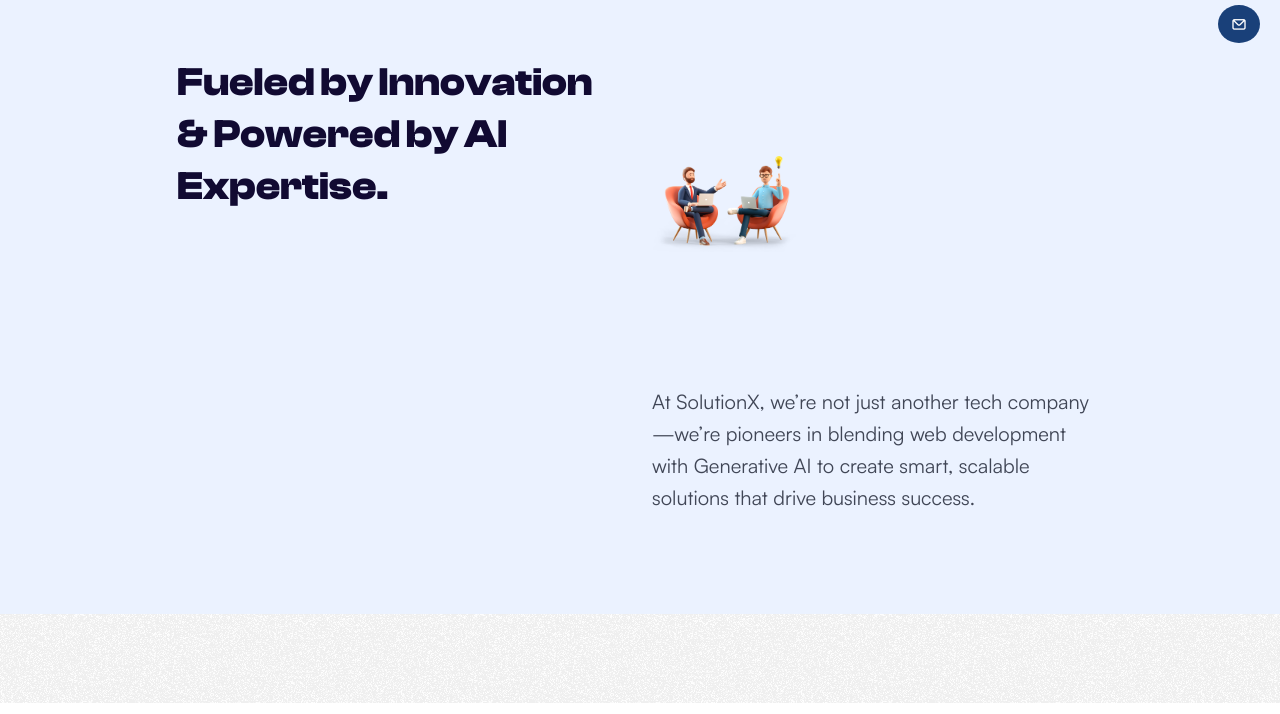
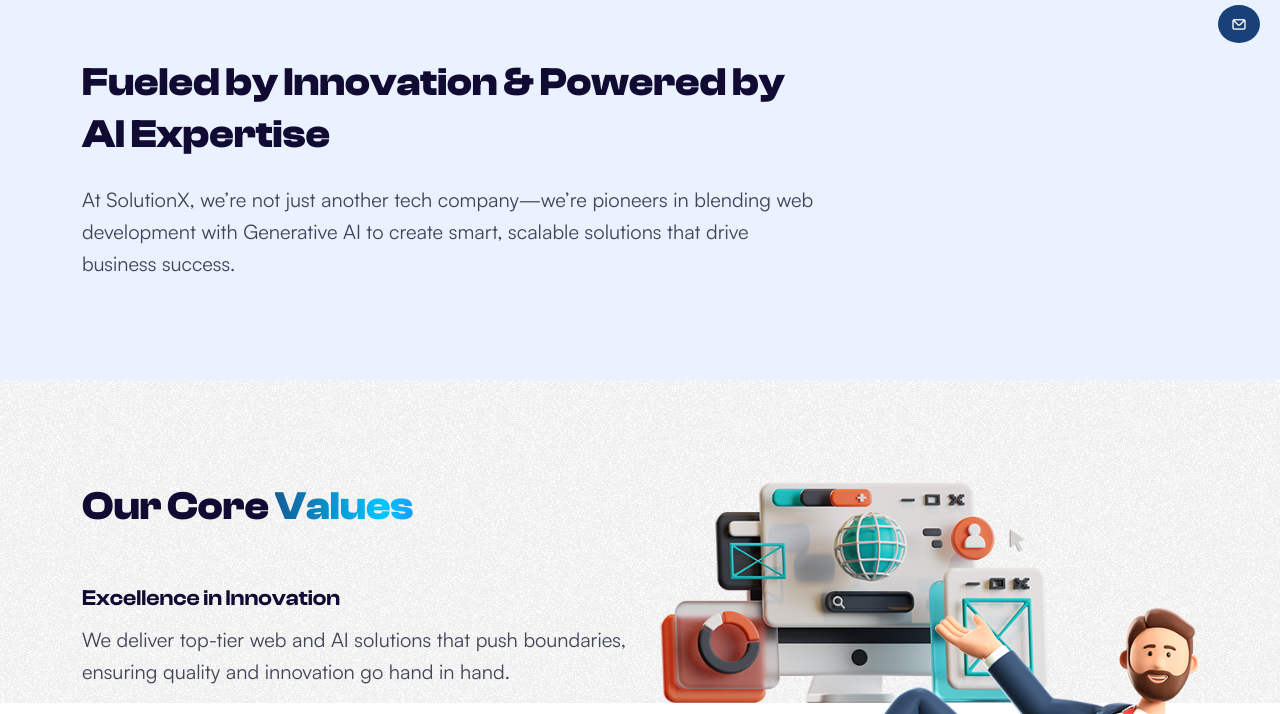
Before and after one commit to SolutionX-Official/solutionxsite, a plain HTML site: page about.html in a window 1280 px wide. Shown: the part 737-1451 px from the top of the page. Drawn offline with nearby package versions, Linux system fonts and the light colour scheme.

Commit message:
Refactor about section layout and update content for clarity and impact

```diff
--- a/about.html
+++ b/about.html
@@ -239,28 +239,16 @@
 
       <section class="light-bg1 pt100 pb100">
         <div class="container">
-          <div class="row justify-content-center">
-            <div class="col-lg-5">
+          <div class="row">
+            <div class="col-lg-8">
               <div class="page-headings">
-                <h2>Fueled by Innovation & Powered by AI Expertise.</h2>
+                <h2>Fueled by Innovation & Powered by AI Expertise</h2>
+                <p class="mt-4">
+                  At SolutionX, we’re not just another tech company—we’re
+                  pioneers in blending web development with Generative AI to
+                  create smart, scalable solutions that drive business success.
+                </p>
               </div>
-            </div>
-            <div class="col-lg-5">
-              <div class="ctabout">
-                <div class="separateweb-text">
-                  <img
-                    src="images/team-ai-web.png"
-                    alt="SolutionX AI"
-                    class="img-fluid"
-                    style="width: 150px; height: auto"
-                  />
-                </div>
-              </div>
-              <p>
-                At SolutionX, we’re not just another tech company—we’re pioneers
-                in blending web development with Generative AI to create smart,
-                scalable solutions that drive business success.
-              </p>
             </div>
           </div>
         </div>
```
